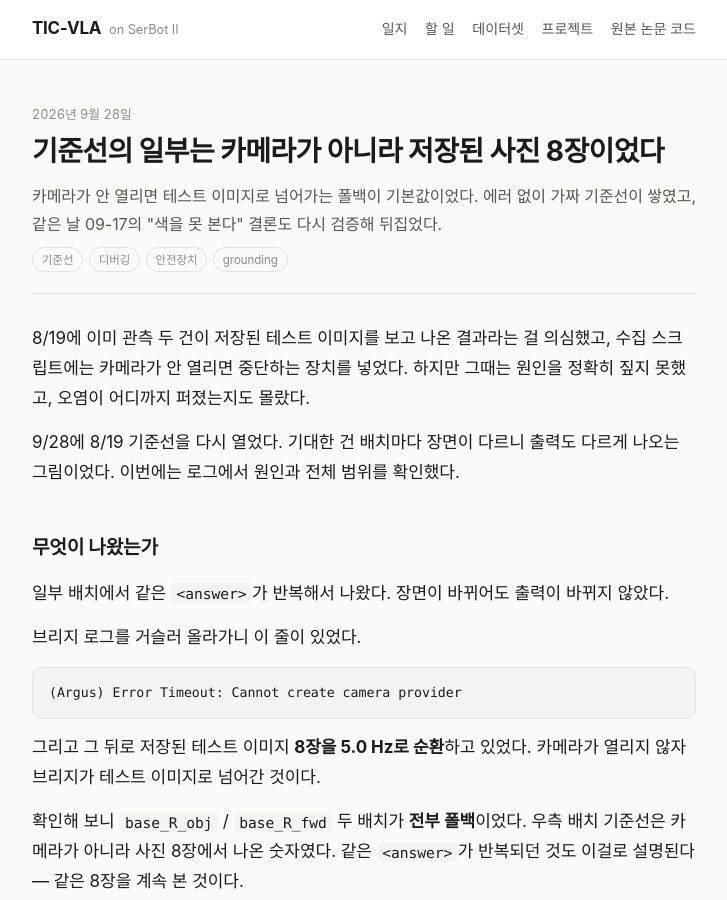
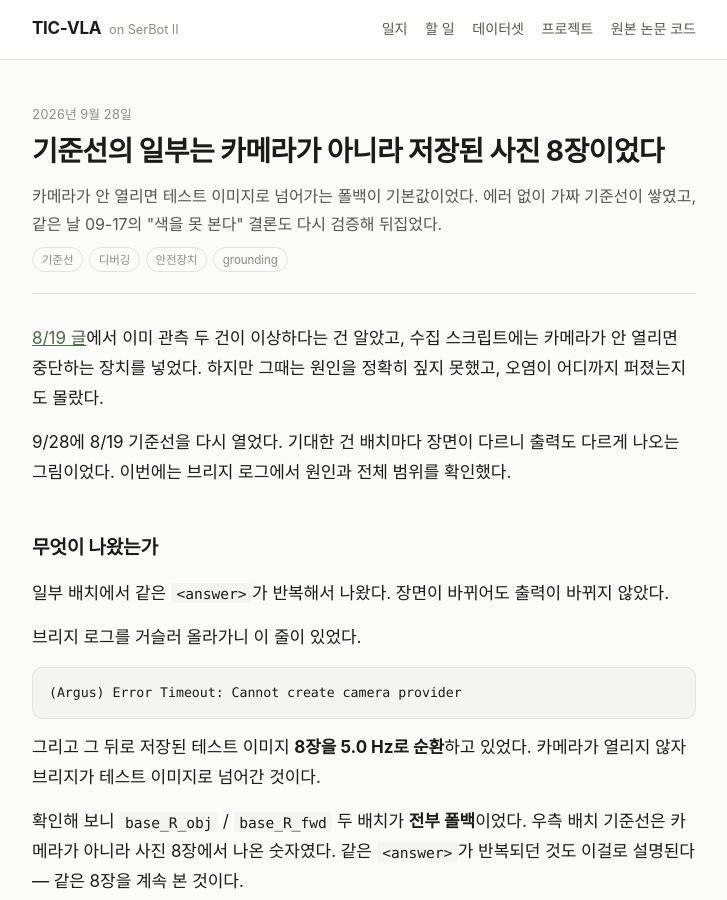
Before and after one commit to wodu2s/ticvla-devlog, a Jekyll site: the page built from _posts/2026-09-28-camera-fallback-eight-images.md, in a window 1280 px wide and 900 px high. Shown: the whole window, without its empty margins (276-1003 px from the left). Built offline with Jekyll 4.4.1, drawn with Linux system fonts in a browser that asks for light colours.

Commit message:
fix: 정정 보완 — 8/18 재측정 명시, 9/28 도입부에 8/19 글 링크, 9/29 배율 단서 보완
Co-Authored-By: Claude Opus 5.5 <noreply@anthropic.com>

```diff
--- a/_posts/2026-09-28-camera-fallback-eight-images.md
+++ b/_posts/2026-09-28-camera-fallback-eight-images.md
@@ -5,9 +5,9 @@ summary: "카메라가 안 열리면 테스트 이미지로 넘어가는 폴백
 tags: [기준선, 디버깅, 안전장치, grounding]
 ---
 
-8/19에 이미 관측 두 건이 저장된 테스트 이미지를 보고 나온 결과라는 걸 의심했고, 수집 스크립트에는 카메라가 안 열리면 중단하는 장치를 넣었다. 하지만 그때는 원인을 정확히 짚지 못했고, 오염이 어디까지 퍼졌는지도 몰랐다.
+<a href="{{ '/posts/three-silent-data-traps/' | relative_url }}">8/19 글</a>에서 이미 관측 두 건이 이상하다는 건 알았고, 수집 스크립트에는 카메라가 안 열리면 중단하는 장치를 넣었다. 하지만 그때는 원인을 정확히 짚지 못했고, 오염이 어디까지 퍼졌는지도 몰랐다.
 
-9/28에 8/19 기준선을 다시 열었다. 기대한 건 배치마다 장면이 다르니 출력도 다르게 나오는 그림이었다. 이번에는 로그에서 원인과 전체 범위를 확인했다.
+9/28에 8/19 기준선을 다시 열었다. 기대한 건 배치마다 장면이 다르니 출력도 다르게 나오는 그림이었다. 이번에는 브리지 로그에서 원인과 전체 범위를 확인했다.
 
 ## 무엇이 나왔는가
 
```
Also changed, not shown: _posts/2026-08-18-instruction-noun-ab-test.md (+1 -1 lines), _posts/2026-09-29-three-second-baseline-speed-scale.md (+1 -1 lines).
